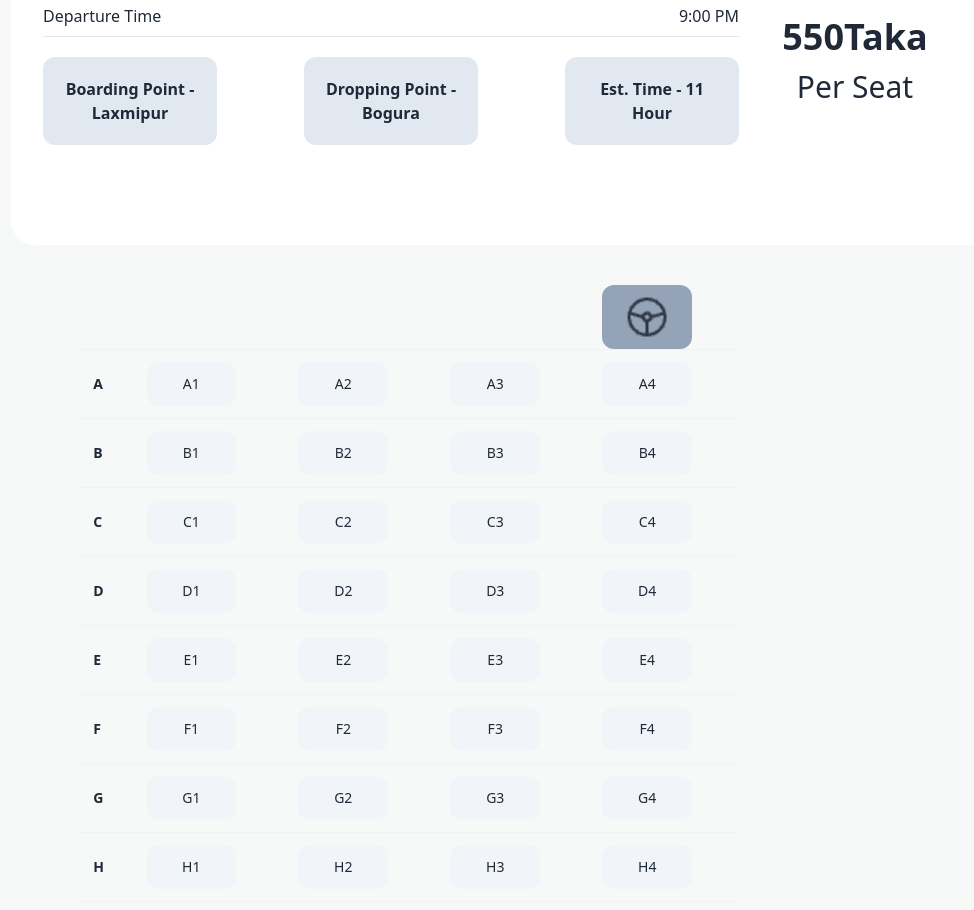
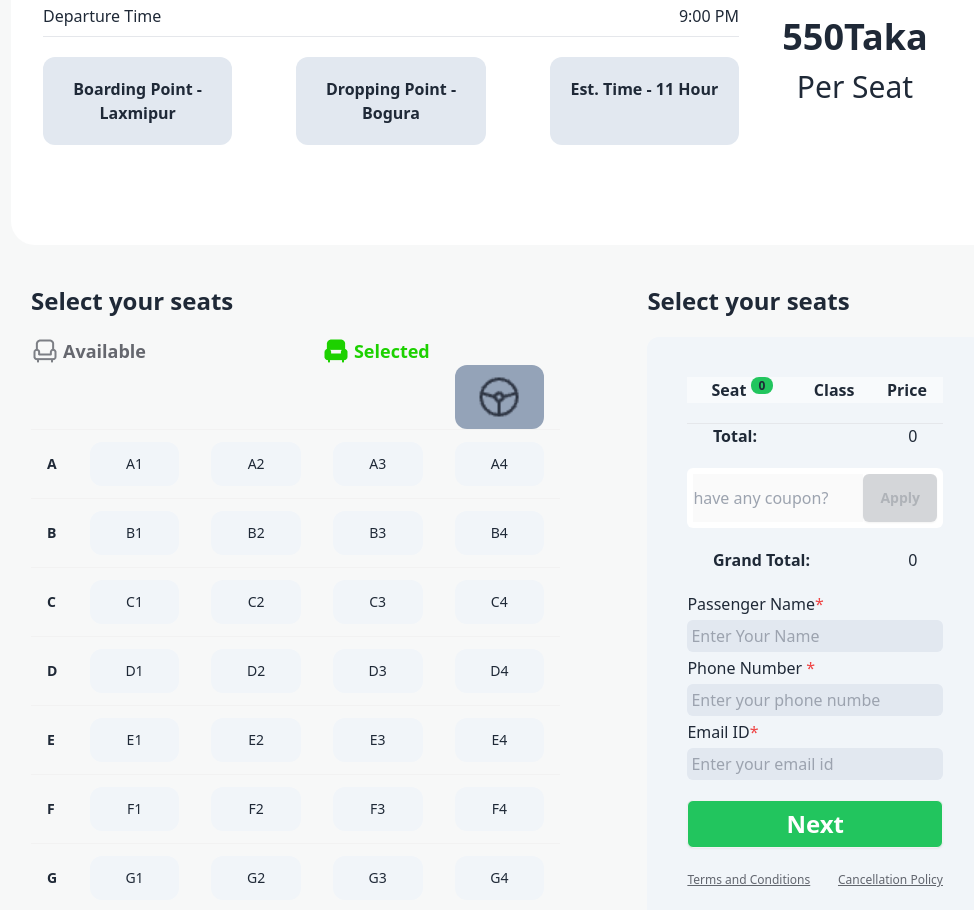
Before and after one commit to KaziSamiUllah/Assignmnet-5, a plain HTML site: page index.html in a window 1280 px wide. Shown: the part 1705-2615 px from the top of the page, without its empty margins (133-1107 px from the left). Drawn offline with nearby package versions, Linux system fonts and the light colour scheme.

Commit message:
final 1.0

```diff
--- a/index.html
+++ b/index.html
@@ -16,7 +16,7 @@
 
 <body>
     <main id="main" class="">
-        <nav> <!--NAV-->
+        <nav class="mx-6 md:mx-10 lg:mx-36"> <!--NAV-->
             <div class="navbar bg-base-100">
                 <div class="navbar-start">
                     <div class="dropdown">
@@ -105,17 +105,20 @@
                 </div>
             </div>
         </section>
-        <section id="booking" class="px-6 lg:px-36 bg-[#F7F8F8] border-t-4 border-[#1DD100] rounded-[40px] lg:rounded-[80px] pt-10 lg:pt-28"> <!-- Coach Details-->
+          <!-- Coach Details + Ticketing section-->
+        <section id="booking"
+            class="px-6 lg:px-36 bg-[#F7F8F8] border-t-4 border-[#1DD100] rounded-[40px] lg:rounded-[80px] pt-10 lg:pt-28">
             <div class="text-center flex-row">
                 <h1 class="font-extrabold text-4xl mb-5 ">EXPRESSVOYAGE</h1>
-                <p class=" mx-auto w-3/5 lg:w-full">Yes, you can run unit tests and view the results directly within the app. The integrated testing features allow for a streamlined .</p>
+                <p class=" mx-auto w-3/5 lg:w-full">Yes, you can run unit tests and view the results directly within the
+                    app. The integrated testing features allow for a streamlined .</p>
             </div>
             <div class="mt-8"></div>
             <div class="flex-row lg:flex gap- 10 border-none p-8 font-medium rounded-3xl  bg-white py-20 my-10">
                 <div class="lg:w-3/4">
                     <div class="flex-row lg:flex justify-between items-center">
-                        <div class="flex gap-5">
-                            <img src="images/bus-logo.png" alt="">
+                        <div class="flex gap-5 items-center">
+                            <img class="h-full" src="images/bus-logo.png" alt="">
                             <div>
                                 <h1 class="text-3xl font-bold">Express Voyage</h1>
                                 <h2 class="text-lg">Coach-010-WEB-Economy</h2>
@@ -129,7 +132,7 @@
                             </h3>
                         </div>
                     </div>
-                    <div >
+                    <div>
                         <div class="flex justify-between my-2 text-lg">
                             <h2>Route</h2>
                             <h2>Dhaka - Sylhet</h2>
@@ -140,10 +143,10 @@
                             <h2>9:00 PM</h2>
                         </div>
                         <hr>
-                        <div class="flex justify-between my-2 font-bold my-5">
-                            <h2 class="p-5 bg-slate-200 rounded-xl w-1/4 text-center">Boarding Point - Laxmipur</h2>
-                            <h2 class="p-5 bg-slate-200 rounded-xl w-1/4 text-center">Dropping Point - Bogura</h2>
-                            <h2 class="p-5 bg-slate-200 rounded-xl w-1/4 text-center">Est. Time - 11 Hour</h2>
+                        <div class="flex justify-between font-bold my-5 gap-2 lg:gap-16">
+                            <h2 class="p-5 bg-slate-200 rounded-xl w-1/3 text-center">Boarding Point - Laxmipur</h2>
+                            <h2 class="p-5 bg-slate-200 rounded-xl w-1/3 text-center">Dropping Point - Bogura</h2>
+                            <h2 class="p-5 bg-slate-200 rounded-xl w-1/3 text-center">Est. Time - 11 Hour</h2>
                         </div>
                     </div>
                 </div>
@@ -155,11 +158,25 @@
                     </div>
                 </div>
             </div>
-            <div> <!-- seat selector -->
 
-                <div class="flex-row px-5lg:flex">
+
+            <div class="flex-row px-5 lg:flex "> <!-- ticketing section-->
                 <div class="w-full lg:w-4/5"> <!--Ticket Table-->
-                        <table class="table w-5/6 justify-center mx-auto">
+                    <h1 class="text-2xl font-bold mb-5 mx-auto">Select your seats</h1>
+
+                    <div class="flex justify-between">
+                        <div class="flex gap-1">
+                            <img src="images/seat-gray.png" alt="">
+                            <h3 class="font-semibold lg:text-lg text-[16px] text-[#03071299]"> Available</h3>
+                        </div>
+                        <div class="flex gap-1">
+                            <img src="images/seat-green-filled.png" alt="">
+                            <h3 class="font-semibold lg:text-lg text-[16px] text-[#1DD100]">Selected</h3>
+                        </div>
+
+                    </div>
+
+                    <table class="table w-5/6 justify-center mx-a">
                         <!-- head -->
                         <thead>
                             <tr>
@@ -296,9 +313,9 @@
                         </tbody>
                     </table>
                 </div>
-
+                <div>
+                    <h1 class="text-2xl font-bold mb-5 mx-auto">Select your seats</h1>
                     <div class="flex-1 flex-row lg:justify-center bg-slate-100 rounded-xl p-10 "> <!--Billing Section-->
-                        <h2 class="text-2xl font-bold mb-5 mx-auto">Select Your Seat</h2>
                         <div> <!--Bill Table-->
                             <table id="bill-table" class=" bg-slate-50 w-full items-center text-center mb-5">
                                 <!-- row 1 -->
@@ -326,7 +343,7 @@
                         <div id="couponBox" class="flex bg-white p-1.5 rounded-md w-full mb-5"> <!-- Coupon Section -->
                             <input id="coupon-field" type="text" placeholder="have any coupon?" class="w-full" disabled>
                             <button onclick="applyCoupon()" id="apply-btn"
-                                class="bg-green-500 align-middle p-1  rounded-md text-white font-bold">Apply</button>
+                                class="bg-green-500 align-middle btn  rounded-md text-white font-bold" disabled>Apply</button>
                         </div>
                         <div class="flex justify-between  w-4/5  mx-auto mb-5"> <!--Grand Total-->
                             <h1 class="font-extrabold">Grand Total:</h1>
@@ -345,13 +362,20 @@
                             <input id="email" class="w-full p-1 my-1 rounded-md bg-slate-200 mb-5" type="email" name=""
                                 placeholder="Enter your email id" required>
 
-                            <button type="submit" onclick="openModal()"
-                                class="bg-green-500 w-full  rounded-md py-3 text-2xl font-bold text-white">Next</button>
+                            <button type="submit" onclick="openModal()" id="next-btn"
+                                class=" btn bg-green-500 w-full  rounded-md  text-2xl font-bold text-white">Next</button>
+                            <div>
+                                <div class="flex justify-between mt-6 text-xs gap w-full ">
+                                    <h2 class="text-[#03071299] underline ">Terms and Conditions</h2>
+                                    <h5 class="text-[#03071299] underline ">Cancellation Policy</h5>
+                                </div>
+                            </div>
                             <!--
                         <label for="my_modal_7"  onclick="ticketBooked()"
                           class="btn bg-green-500 text-center mx-auto w-full text-white text-xl">Place Order</label> -->
                         </form>
 
+                    </div>
                 </div>
             </div>
             </div>
--- a/script.js
+++ b/script.js
@@ -41,6 +41,7 @@ for (seat of seatButtons) {
         }
         if(totalTickets === 4){
             document.getElementById('coupon-field').disabled = false;
+            document.getElementById('apply-btn').disabled = false;
         }
 
     }
@@ -75,7 +76,9 @@ function applyCoupon() {
 
     }
     else {
-        alert("please enter a valid Coupon")
+        alert("please enter a valid Coupon");
+        document.getElementById('coupon-field').value = '';
+
     }
 
 }
@@ -109,6 +112,7 @@ function openModal() {
         if (nameInput && phoneInput && emailInput) {
             console.log("good to go")
             document.getElementById('my_modal_7').checked = true;
+
         }
         else{
             alert('Please fill out the fields')
```
Lines whose indentation alone changed are shown as unchanged.
